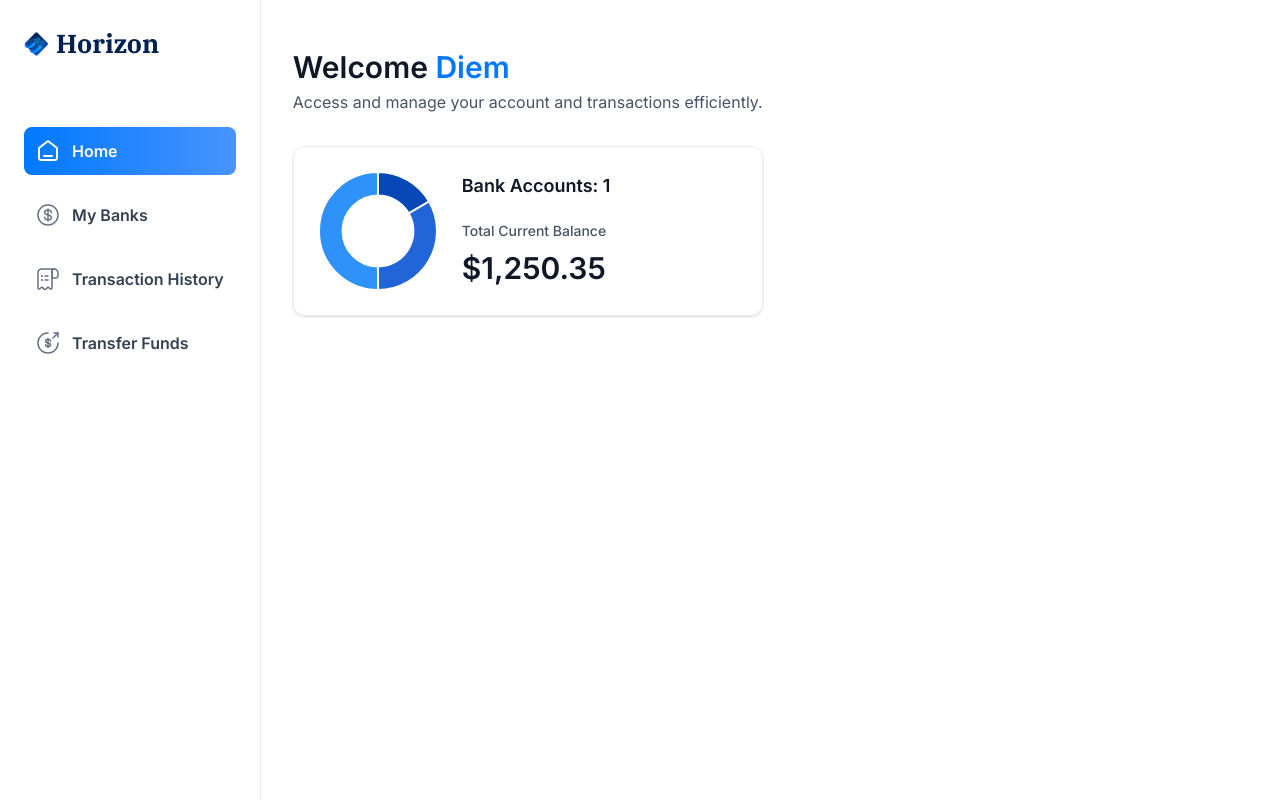
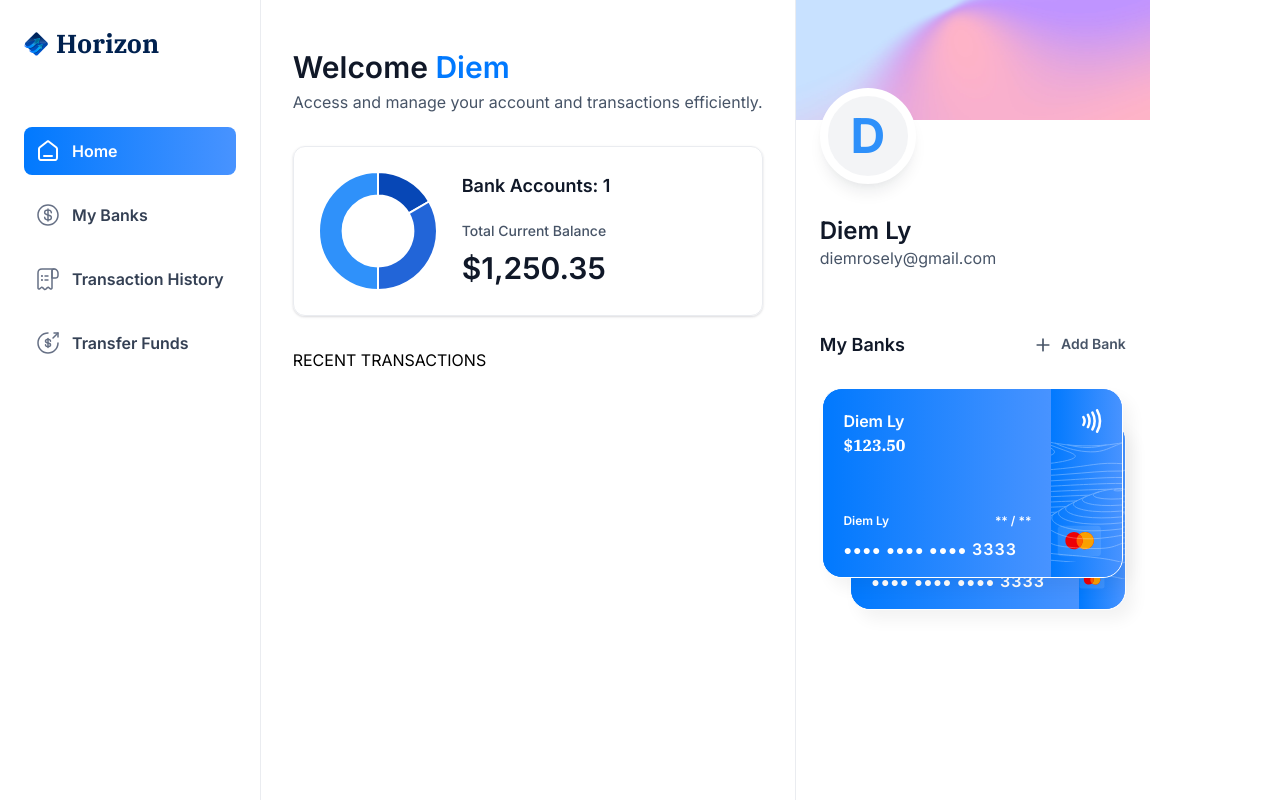
Before and after one commit to Diemrosely/Banking-App, a Next.js app: page / in a window 1280 px wide. Built offline with nearby package versions, Linux system fonts and the light colour scheme.

Commit message:
implement RightSideBar and BankCard

```diff
--- a/app/(root)/page.tsx
+++ b/app/(root)/page.tsx
@@ -1,8 +1,9 @@
 import HeaderBox from "@/components/HeaderBox"
+import RightSideBar from "@/components/RightSideBar"
 import TotalBalanceBox from "@/components/TotalBalanceBox"
 
 const Home = () => {
-  const loggedIn = { firstName: 'Diem' }
+  const loggedIn = { firstName: 'Diem', lastName: 'Ly', email: 'diemrosely@gmail.com' }
 
   return (
     <section className='home'>
@@ -21,7 +22,15 @@
             totalCurrentBalance={1250.35}
           />
         </header>
+
+        RECENT TRANSACTIONS
       </div>
+      <RightSideBar
+        user={loggedIn}
+        transactions={[]}
+        banks={[{ currentBalance: 123.50 }, { currentBalance: 500.50 }]}
+      />
+
       </section>
   )
 }
--- /dev/null
+++ b/components/BankCard.tsx
@@ -0,0 +1,63 @@
+import Link from 'next/link'
+import { formatAmount } from '@/lib/utils'
+import Image from 'next/image'
+
+const BankCard = ({ account, userName, showBalance = true }: CreditCardProps) => {
+  return (
+    <div className='flex flex-col'>
+        <Link href='/' className='bank-card'>
+            <div className='bank-card_content'>
+                <div>
+                    <h1 className='text-16 font-semibold text-white'>
+                        {account.name || userName}
+                    </h1>
+                    <p className='font-ibm-plex-serif font-black text-white'>
+                        {formatAmount(account.currentBalance)}
+                    </p>
+                </div>
+
+                <article className='flex flex-col gap-2'>
+                    <div className='flex justify-between'>
+                        <h1 className='text-12 font-semibold text-white'>
+                            {userName}
+                        </h1>
+                        <h2 className='text-12 font-semibold text-white'>
+                            ** / **
+                        </h2>
+                    </div>
+                    <p className='text-14 font-semibold tracking-[1.1px] text-white'>
+                    ●●●● ●●●● ●●●● <span className='text-16'>3333</span>
+                    </p>
+                </article>
+            </div>
+            <div className='bank-card_icon'>
+                <Image
+                    src='/icons/Paypass.svg'
+                    width={20}
+                    height={24}
+                    alt='pay'
+                />
+                <Image
+                    src='/icons/mastercard.svg'
+                    width={45}
+                    height={32}
+                    alt='mastercard'
+                    className='ml-5'
+                />
+            </div>
+            <Image
+                    src='/icons/lines.svg'
+                    width={316}
+                    height={190}
+                    alt='lines'
+                    className='absolute top-0 left-0'
+                />
+        </Link>
+
+        {/* COPY */}
+
+    </div>
+  )
+}
+
+export default BankCard
--- /dev/null
+++ b/components/RightSideBar.tsx
@@ -0,0 +1,75 @@
+import Image from 'next/image'
+import Link from 'next/link'
+import React from 'react'
+import BankCard from './BankCard'
+
+const RightSideBar = ({ user, transactions, banks}:RightSidebarProps) => {
+  return (
+    <aside className='right-sidebar'>
+        <section className='flex flex-col pb-8'>
+            <div className='profile-banner'/>
+            <div className='profile'>
+                <div className='profile-img'>
+                    <span className='text-5xl font-bold text-blue-500'>
+                        {user.firstName[0]}
+                    </span>
+                </div>
+                <div className='profile-details'>
+                    <h1 className='profile-name'>
+                        {user.firstName} {user.lastName}
+                    </h1>
+                    <p className='profile-email'>
+                        {user.email}
+                    </p>
+                </div>
+            </div>
+        </section>
+        <section className='banks'>
+            <div className='flex w-full justify-between'>
+                <h2 className='header-2'>
+                    My Banks
+                </h2>
+                <Link
+                href='/'
+                className='flex gap-2'
+                >
+                    <Image
+                    src='/icons/plus.svg'
+                    width={20}
+                    height={20}
+                    alt='plus'
+                    />
+                    <h2 className='text-14 font-semibold text-gray-600'>
+                        Add Bank
+                    </h2>
+                </Link>
+            </div>
+
+            {banks?.length > 0 && (
+                <div className='relative flex flex-1 flex-col items-center justify-center gap-5'>
+                    <div className='relative z-10'>
+                    <BankCard
+                        key={banks[0].$id}
+                        account={banks[0]}
+                        userName={`${user.firstName} ${user.lastName}`}
+                        showBalance={false}
+                    />
+                    </div>
+                {banks[1] && (
+                    <div className='absolute right-0 top-8 z-0 w-[90%]'>
+                        <BankCard
+                         key={banks[1].$id}
+                         account={banks[1]}
+                         userName={`${user.firstName} ${user.lastName}`}
+                         showBalance={false}
+                        />
+                    </div>
+                )}
+                </div>
+            )}
+        </section>
+    </aside>
+  )
+}
+
+export default RightSideBar
```
